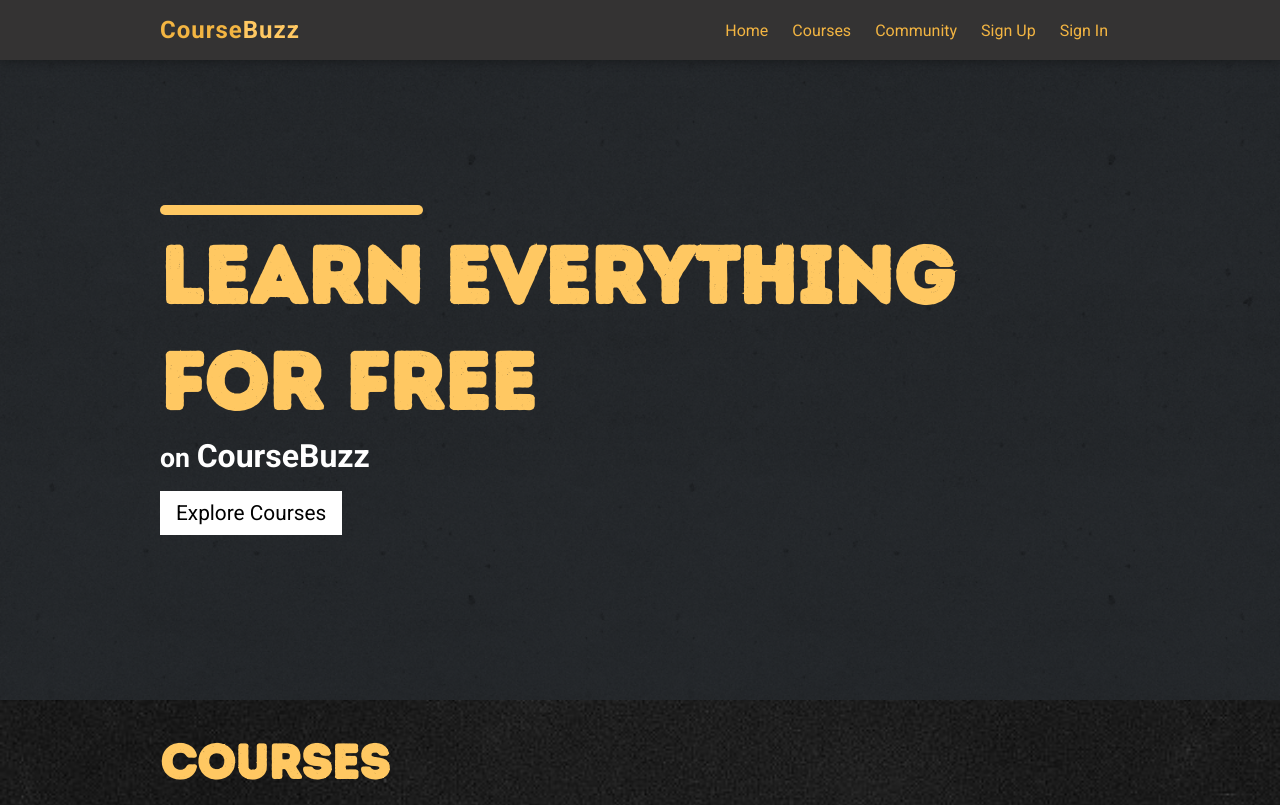
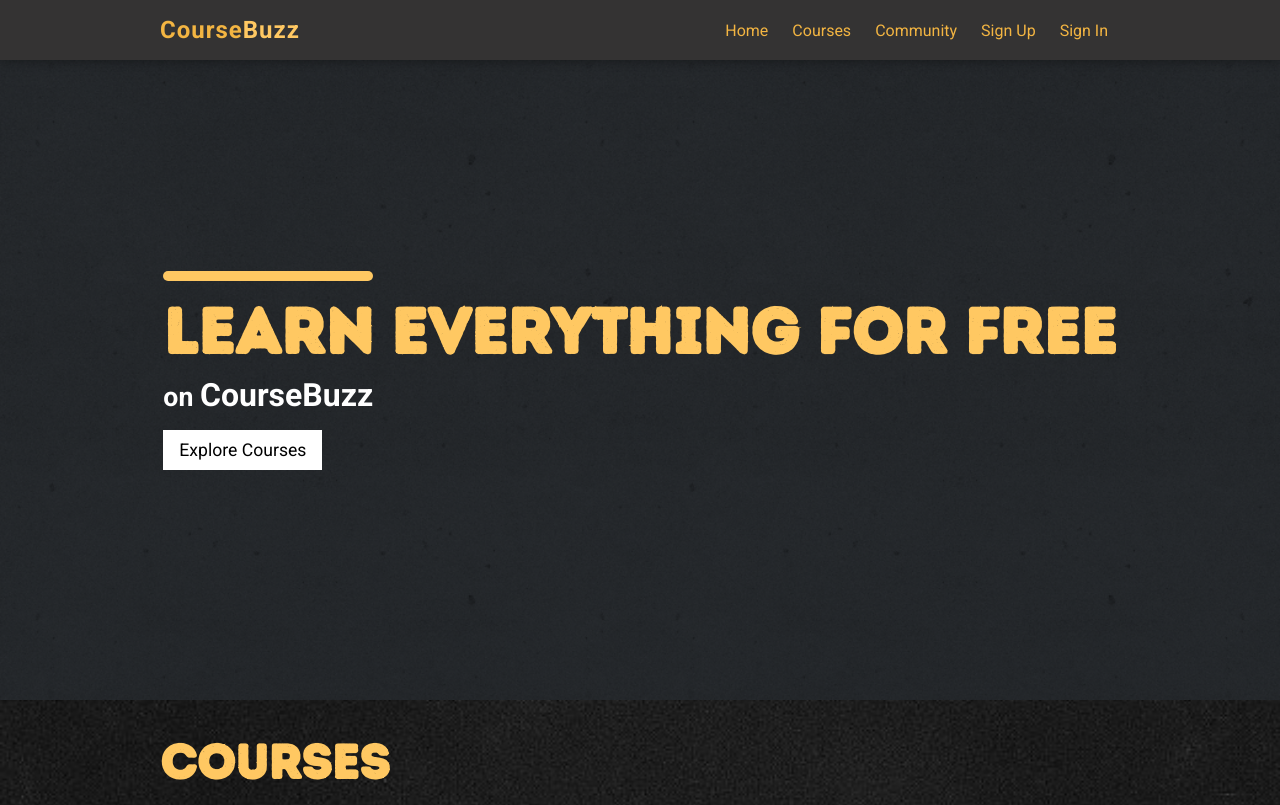
Before and after one commit to moniruzzamansaikat/course-buzz, a React (Create React App) app in the folder client/: page / in a window 1280 px wide. Shown: the top 805 px of the page. Built offline with nearby package versions, Linux system fonts and the light colour scheme.

Commit message:
hero font size updated

```diff
--- a/client/src/components/Header/Header.css
+++ b/client/src/components/Header/Header.css
@@ -14,9 +14,9 @@ header.header {
 }
 
 header.header h1 {
-  font-size: 5rem;
+  font-size: 4rem;
   font-family: 'Custom';
-  letter-spacing: 3p  x;
+  letter-spacing: 3p x;
   color: var(--light-color);
 }
 
@@ -36,12 +36,12 @@ header.header h1 span::before {
 }
 
 header.header h3 {
- font-size: 2rem;
+  font-size: 2rem;
 }
 
 header.header .btn {
   margin-top: 1rem;
-  font-size: 1.3rem;
+  font-size: 1.1rem;
 }
 
 @media (max-width: 768px) {
```
